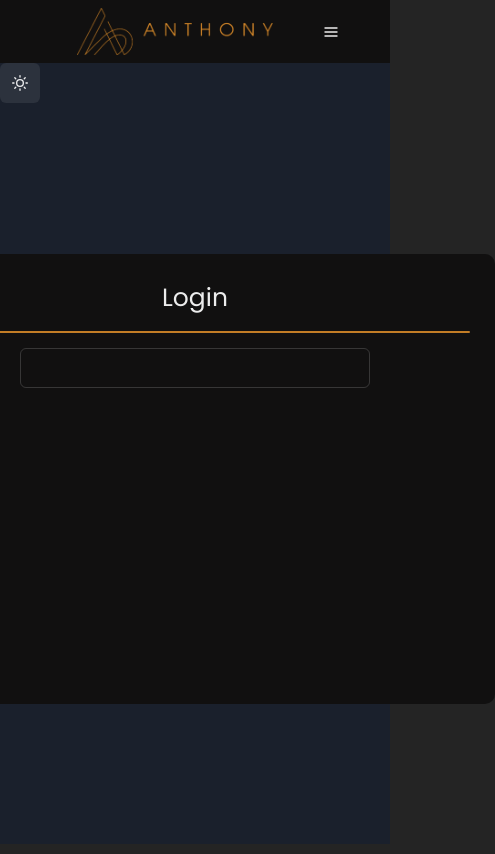
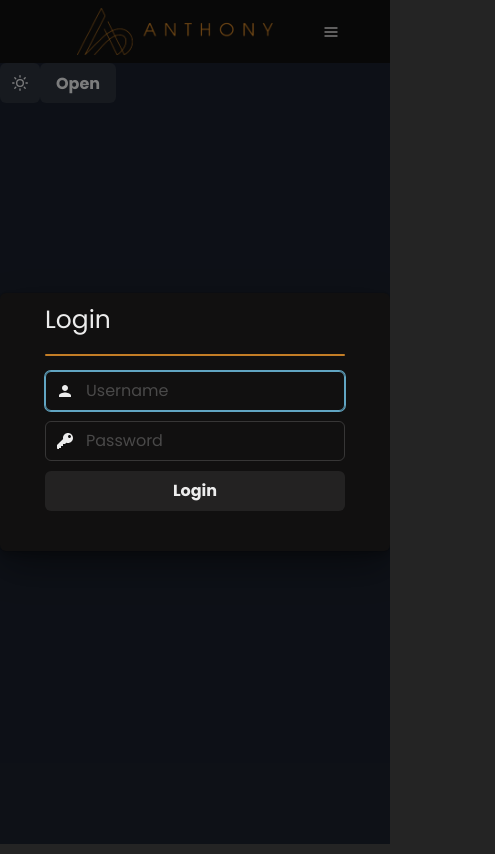
Before and after one commit to AnthonyY-dev/Antsite-2024, a React (Vite) app: page /login in a window 390 px wide. Shown: the whole page, 495 px wide, since content can reach past the window. Built offline with nearby package versions, Linux system fonts and the light colour scheme.

Commit message:
Added smal detection

```diff
--- a/src/App.jsx
+++ b/src/App.jsx
@@ -1,7 +1,11 @@
 //libraries
-import React from "react";
+import React, { useEffect, useState } from "react";
 import { BrowserRouter, Route, Routes } from "react-router-dom";
-import { useColorModeValue, useDisclosure } from "@chakra-ui/react";
+import {
+  useColorModeValue,
+  useDisclosure,
+  useStatStyles,
+} from "@chakra-ui/react";
 import Dashboard from "./pages/Dashboard";
 import Sidebar from "./components/Sidebar";
 
@@ -73,8 +77,19 @@ let renderBl = ["/", "/login", "/register"];
 function App() {
   const { isOpen, onOpen, onClose } = useDisclosure();
   const btnRef = React.useRef();
+  const [tooSmall, isTooSmall] = useState(false);
 
-  return (
+  const checkScreenSize = () => {
+    if (window.innerHeight < 350 || window.innerWidth < 300) {
+      isTooSmall(true);
+    } else {
+      isTooSmall(false);
+    }
+  };
+
+  window.addEventListener("resize", checkScreenSize, true);
+
+  const page = (
     <div className="parent" mode={useColorModeValue("light", "dark")}>
       <BrowserRouter style={{ height: "100vh" }}>
         <Sidebar items={navbarItems} noRender={renderBl}></Sidebar>
@@ -100,6 +115,16 @@ function App() {
       </BrowserRouter>
     </div>
   );
+
+  return tooSmall ? (
+    <div className="tooSmall">
+      <h1 style={{ fontSize: "250%", color: "#ff5959", fontWeight: 800 }}>
+        Your screen is too small!
+      </h1>
+    </div>
+  ) : (
+    page
+  );
 }
 
 export default App;
--- a/src/components/LoginForm.jsx
+++ b/src/components/LoginForm.jsx
@@ -1,8 +1,12 @@
-import { Input } from "@chakra-ui/react";
+import { Input, InputGroup, InputLeftElement, Button } from "@chakra-ui/react";
 import React from "react";
 import { useForm } from "react-hook-form";
 
-const LoginForm = () => {
+//Icons
+import { IoMdPerson } from "react-icons/io";
+import { ImKey } from "react-icons/im";
+
+const LoginForm = ({ plat }) => {
   const {
     register,
     handleSubmit,
@@ -15,14 +19,36 @@ const LoginForm = () => {
   };
 
   return (
-    <>
+    <div>
       <h1 style={{ fontSize: 25 }}>Login</h1>
       <div className="manhr"></div>
 
-      <form>
-        <Input style={{ width: 350 }}></Input>
+      <form onSubmit={handleSubmit}>
+        <div style={{ display: "flex", flexDirection: "column", gap: 10 }}>
+          <InputGroup>
+            <InputLeftElement pointerEvents="none">
+              <IoMdPerson />
+            </InputLeftElement>
+            <Input
+              style={{ width: 300 }}
+              placeholder="Username"
+              type="text"
+            ></Input>
+          </InputGroup>
+          <InputGroup>
+            <InputLeftElement pointerEvents="none">
+              <ImKey />
+            </InputLeftElement>
+            <Input
+              style={{ width: 300 }}
+              placeholder="Password"
+              type="text"
+            ></Input>
+          </InputGroup>
+          <Button style={{ width: 300 }}>Login</Button>
+        </div>
       </form>
-    </>
+    </div>
   );
 };
 
--- a/src/components/MobileLoginForm.jsx
+++ b/src/components/MobileLoginForm.jsx
@@ -1,7 +1,45 @@
 import React from "react";
+import {
+  Modal,
+  ModalOverlay,
+  ModalContent,
+  ModalHeader,
+  ModalCloseButton,
+  ModalBody,
+  ModalFooter,
+  Button,
+  useColorModeValue,
+} from "@chakra-ui/react";
+import LoginForm from "./LoginForm";
 
-const MobileLoginForm = () => {
-  return <div></div>;
+const MobileLoginForm = ({ isOpen, onClose }) => {
+  return (
+    <>
+      <Modal
+        isOpen={isOpen}
+        onClose={onClose}
+        isCentered
+        closeOnOverlayClick={false}
+        closeOnEsc={false}
+      >
+        <ModalOverlay />
+        <ModalContent
+          style={{
+            backgroundColor: useColorModeValue("#F1F1F1", "#111010"),
+            display: "flex",
+            flexDirection: "column",
+            alignItems: "center",
+          }}
+        >
+          <ModalBody>
+            <LoginForm plat="mobile"></LoginForm>
+          </ModalBody>
+
+          <ModalFooter></ModalFooter>
+        </ModalContent>
+      </Modal>
+    </>
+  );
 };
 
 export default MobileLoginForm;
--- a/src/index.css
+++ b/src/index.css
@@ -212,12 +212,8 @@ body {
 
 @media only screen and (max-width: 600px) {
   .loginParent {
-    width: 90%;
-    max-width: 400px;
-    margin: 0 auto;
+    display: none;
   }
-}
-@media only screen and (max-height: 1000px) {
 }
 
 .card {
@@ -228,7 +224,7 @@ body {
   align-items: center;
 }
 .sl {
-  width: 600px;
+  width: 500px;
   min-height: 60%;
 }
 
@@ -240,3 +236,11 @@ body {
 .card[mode="dark"] {
   background-color: var(--bgDark);
 }
+
+.tooSmall {
+  display: flex;
+  align-items: center;
+  flex-direction: column;
+  justify-content: center;
+  height: 100vh;
+}
--- a/src/pages/Login.jsx
+++ b/src/pages/Login.jsx
@@ -1,16 +1,30 @@
-import React from "react";
-import { Button, useColorModeValue } from "@chakra-ui/react";
-import { Link } from "react-router-dom";
+import React, { useEffect } from "react";
+import { Button, useColorModeValue, useDisclosure } from "@chakra-ui/react";
 
 import LoggedOutNavbar from "../components/LoggedOutNavbar";
 import DarkModeToggle from "../components/DarkToggle";
 import LoginForm from "../components/LoginForm";
+import MobileLoginForm from "../components/MobileLoginForm";
 
 const Login = () => {
+  const { isOpen, onOpen, onClose } = useDisclosure();
+  const windowResizeDetector = () => {
+    if (window.innerWidth <= 600) {
+      onOpen();
+    } else {
+      onClose();
+    }
+  };
+
+  window.addEventListener("resize", windowResizeDetector, true);
+  useEffect(windowResizeDetector, []);
+
   return (
     <>
       <LoggedOutNavbar />
       <DarkModeToggle></DarkModeToggle>
+      <Button onClick={onOpen}>Open</Button>
+      <MobileLoginForm isOpen={isOpen} onClose={onClose} />
       <div className="loginParent">
         <div className="card sl" mode={useColorModeValue("light", "dark")}>
           <LoginForm />
```
